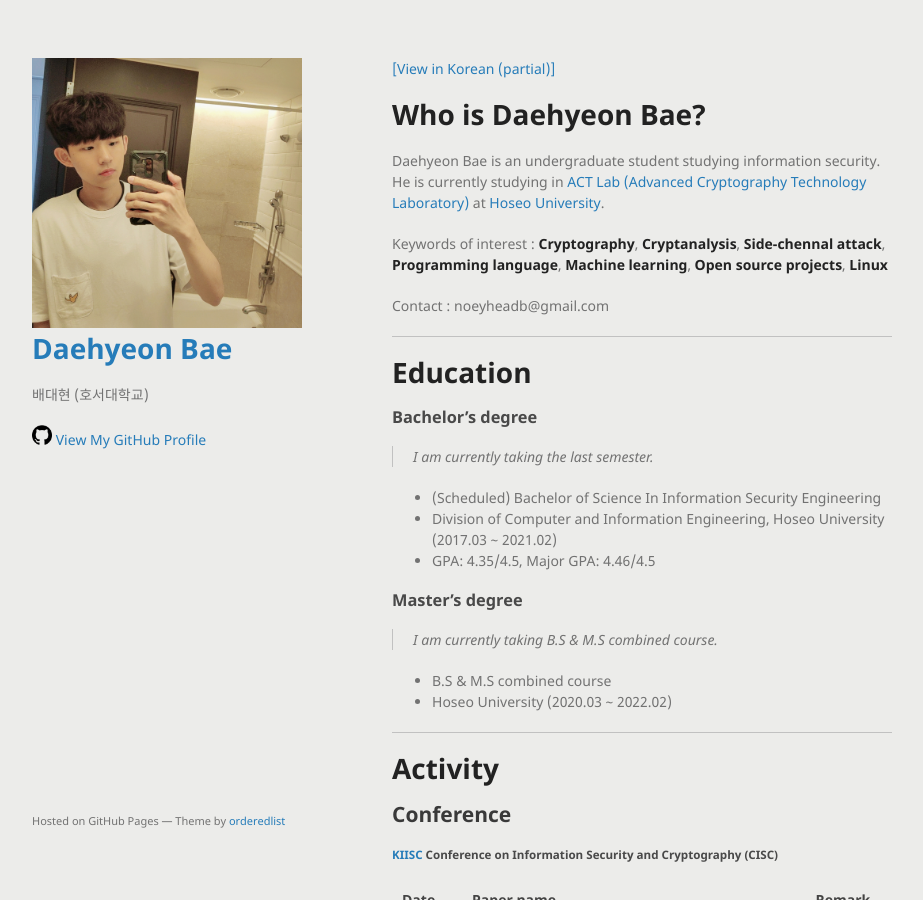
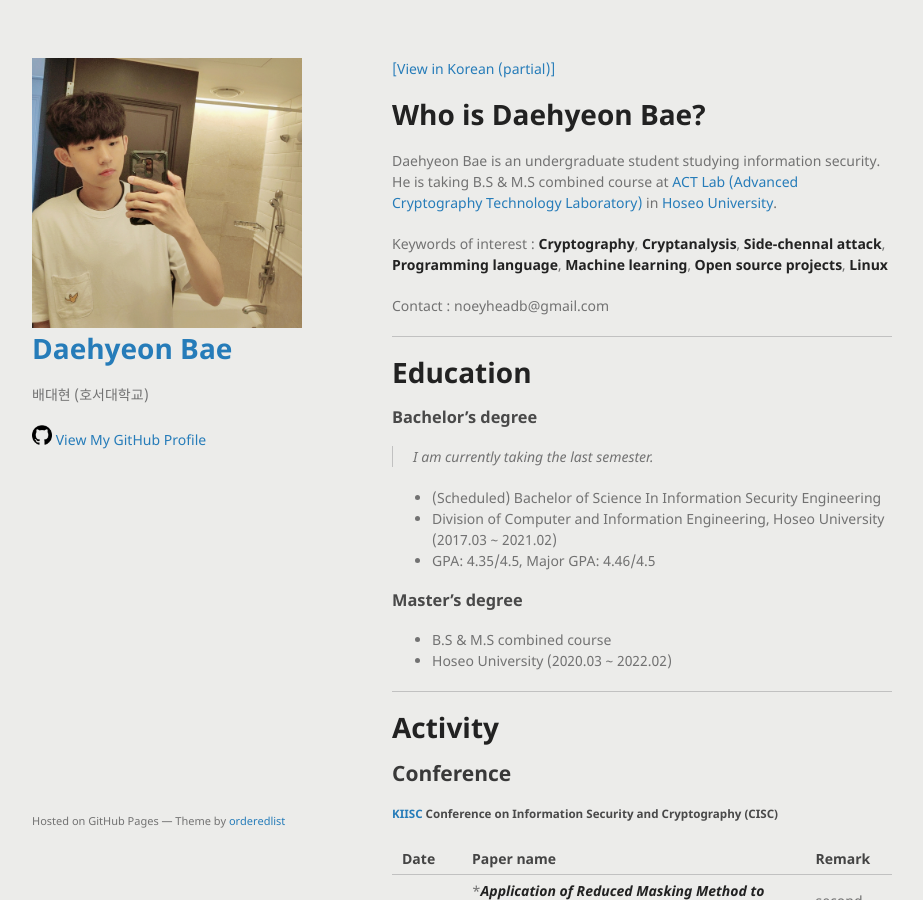
Before and after one commit to noeyheadb/noeyheadb.github.io, a Jekyll site: the page built from index.md, in a window 1280 px wide and 900 px high. Shown: the whole window, without its empty margins (178-1101 px from the left). Built offline with Jekyll 4.4.1, drawn with Linux system fonts in a browser that asks for light colours.

Commit message:
⚡️ Update contents

```diff
--- a/index.md
+++ b/index.md
@@ -6,7 +6,7 @@ layout: default
 
 # Who is Daehyeon Bae?
 
-Daehyeon Bae is an undergraduate student studying information security. He is currently studying in [ACT Lab (Advanced Cryptography Technology Laboratory)](https://act.hoseo.ac.kr) at [Hoseo University](https://www.hoseo.ac.kr/).
+Daehyeon Bae is an undergraduate student studying information security. He is taking B.S & M.S combined course at [ACT Lab (Advanced Cryptography Technology Laboratory)](https://act.hoseo.ac.kr) in [Hoseo University](https://www.hoseo.ac.kr/).
 
 Keywords of interest : **Cryptography**, **Cryptanalysis**, **Side-chennal attack**, **Programming language**, **Machine learning**, **Open source projects**, **Linux**
 
@@ -25,8 +25,6 @@ Contact :  noeyheadb@gmail.com
 * GPA: 4.35/4.5, Major GPA: 4.46/4.5
 
 ### Master's degree
-
-> I am currently taking B.S & M.S combined course.
 
 * B.S & M.S combined course
 * Hoseo University (2020.03 ~ 2022.02)
```
Also changed, not shown: kor.md (+1 -3 lines).
